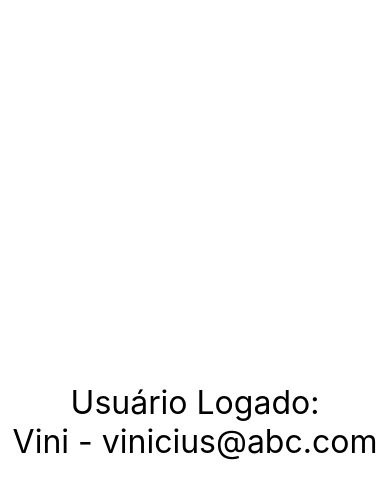
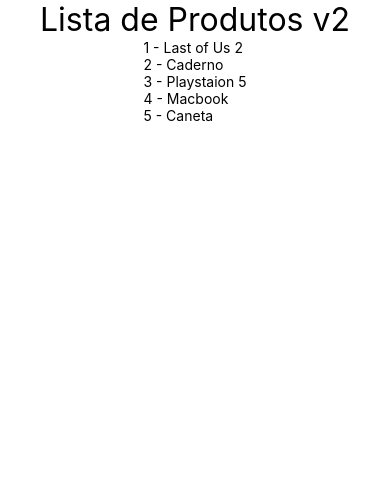
Before and after one commit to vmarinho22/Fundamentos-React-Native, a React Native app: screen / in a window 390 px wide. Shown: the top 498 px of the page. Built offline with nearby package versions, Linux system fonts and the light colour scheme.

Commit message:
Aprendendo a manipular listas

```diff
--- a/src/App.js
+++ b/src/App.js
@@ -15,17 +15,21 @@
 // import ParImpar from './components/ParImpar'
 // import Familia from './components/relacao/Familia'
 // import Membro from './components/relacao/Membro'
-import UsuarioLogado from './components/UsuarioLogado'
-
+// import UsuarioLogado from './components/UsuarioLogado'
+// import ListaProdutos from './components/produtos/ListaProdutos'
+import ListaProdutosV2 from './components/produtos/ListaProdutosV2'
 
 
 export default () => (
     <SafeAreaView style={style.App}>
-        <UsuarioLogado usuario={{nome: 'Vini', email: 'vinicius@abc.com'}}/>
+
+        <ListaProdutosV2/>
 
         {/* <Contador inicial={100} passo={13}/> */}
 
         {/* <Aleatorio min={1} max={60}/>
+        <ListaProdutos/>
+        <UsuarioLogado usuario={{nome: 'Vini', email: 'vinicius@abc.com'}}/>
         <Familia>
             <Membro nome="Vinicius" sobrenome="Marinho" />
             <Membro nome="Maria" sobrenome="Marinho" />
--- /dev/null
+++ b/src/components/produtos/ListaProdutos.js
@@ -0,0 +1,19 @@
+import React from 'react'
+import {SafeAreaView,Text} from 'react-native'
+import Estilo from '../estilo'
+
+import produtos from './produtos'
+
+export default (props) =>{
+    function obterLista(){
+        return produtos.map(p=>{
+            return (<Text key={p.id}>{p.id}) {p.nome} tem R$ {p.preco} </Text>)
+        })
+    }
+    return(
+        <React.Fragment>
+            <Text style={Estilo.txtG}>Lista de Produtos</Text>
+            {obterLista()}
+        </React.Fragment>
+    )
+}
--- /dev/null
+++ b/src/components/produtos/ListaProdutosV2.js
@@ -0,0 +1,22 @@
+import React from 'react'
+import {SafeAreaView,Text, FlatList} from 'react-native'
+import Estilo from '../estilo'
+
+import produtos from './produtos'
+
+export default (props) =>{
+    const produtoRender = ({item: p})=>{
+        return <Text>{p.id} - {p.nome}</Text>
+    }
+
+    return(
+        <React.Fragment>
+            <Text style={Estilo.txtG}>Lista de Produtos v2</Text>
+            <FlatList
+                data={produtos}
+                keyExtractor={i => `${i.id}`}
+                renderItem={produtoRender}
+            />
+        </React.Fragment>
+    )
+}
--- /dev/null
+++ b/src/components/produtos/produtos.js
@@ -0,0 +1,7 @@
+export default [
+    {id: 1, nome:'Last of Us 2', preco: 149.99},
+    {id: 2, nome:'Caderno', preco: 19.99},
+    {id: 3, nome:'Playstaion 5',preco: 2599.99},
+    {id: 4, nome:'Macbook',preco: 9879.99},
+    {id: 5, nome:'Caneta',preco: 4.99},
+]
```
